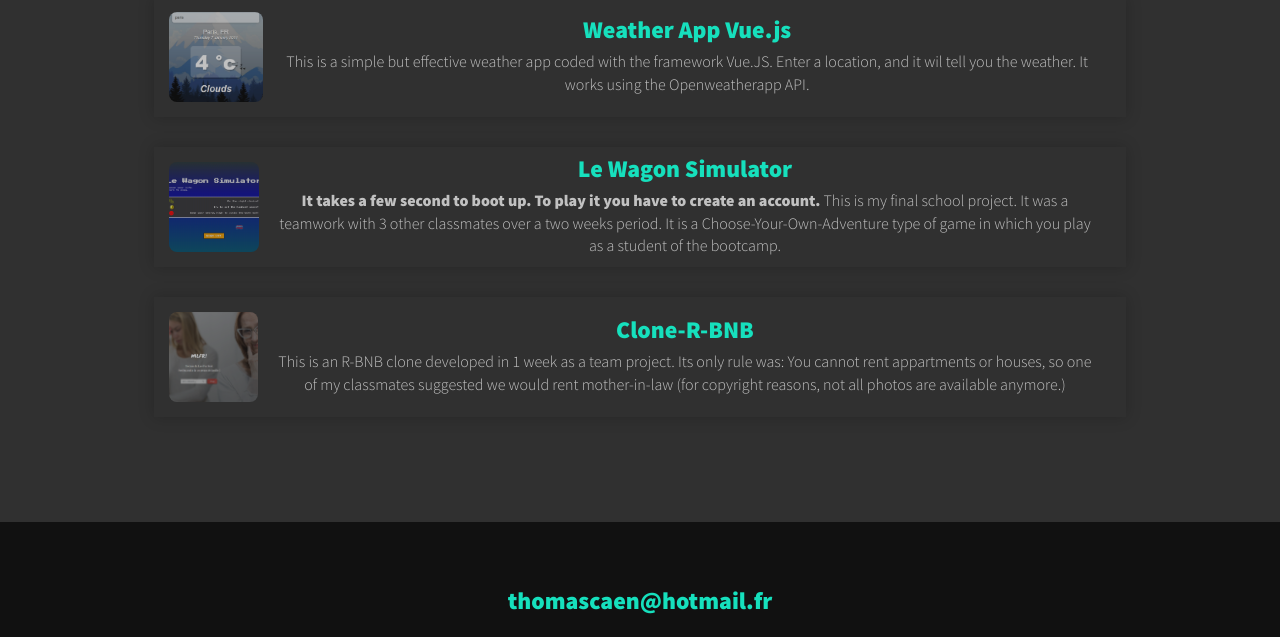
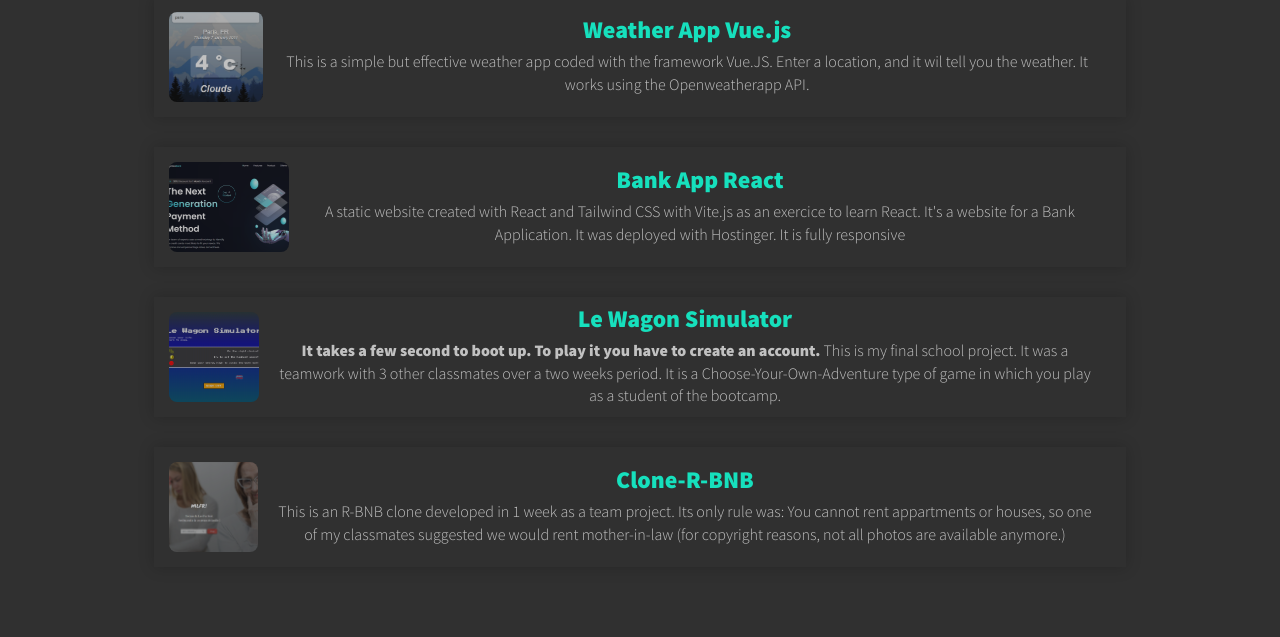
Before and after one commit to TCaen/TCaen.github.io, a plain HTML site: page index.html in a window 1280 px wide. Shown: the part 2100-2737 px from the top of the page. Drawn offline with nearby package versions, Linux system fonts and the light colour scheme.

Commit message:
ajout bankApp

```diff
--- a/index.html
+++ b/index.html
@@ -105,6 +105,15 @@
                             </div>
                         </div>
                     </a>
+                    <a href="http://business-tcaen.xyz/" class="hvr-grow" target="_blank" class="portfolio__item">
+                        <div class="card-product">
+                            <img src="img/Hoobank.png" alt="" >
+                                <div class="card-product-infos">
+                                        <h2>Bank App React</h2>
+                                        <p>A static website created with React and Tailwind CSS with Vite.js as an exercice to learn React. It's a website for a Bank Application. It was deployed with Hostinger. It is fully responsive</p>
+                                    </div>
+                        </div>
+                        </a>
                     <a href="http://lewagon-sim.herokuapp.com" class="hvr-grow" target="_blank" class="portfolio__item">
                     <div class="card-product">
                         <img src="img/lewagon.png" alt="" >
```
Also changed, not shown: img/Hoobank.png (added).
